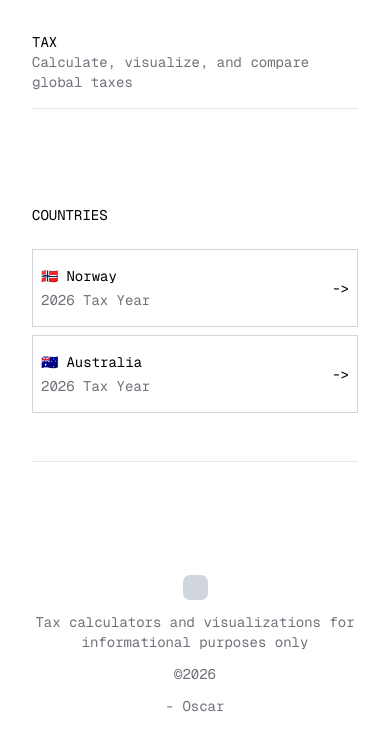
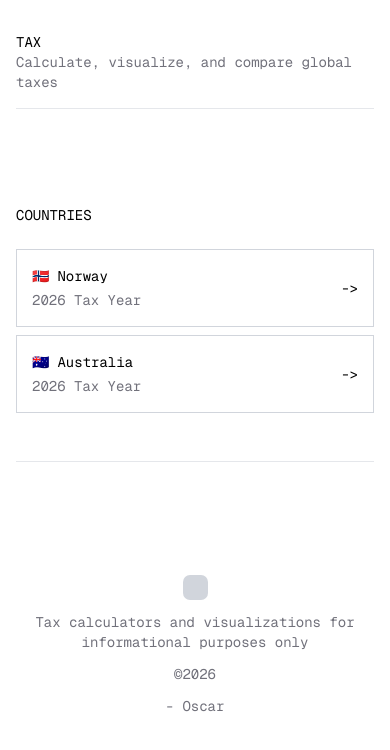
Before and after one commit to oscardobsonbrown/Tax, a Next.js app: page / in a window 390 px wide. Shown: the top 750 px of the page. Built offline with nearby package versions, Linux system fonts and the light colour scheme.

Commit message:
Fix arrow positioning and reduce page padding on mobile
- Remove conflicting gap values, let justify-between handle arrow positioning
- Reduce page horizontal padding: 16px on mobile, 32px on desktop
- Keep button padding at 15px consistent with original design

```diff
--- a/src/app/page.tsx
+++ b/src/app/page.tsx
@@ -30,7 +30,7 @@ export default function Home() {
   };
 
   return (
-    <div className="flex min-h-screen flex-col items-center bg-white p-8 pb-32 font-mono text-sm antialiased">
+    <div className="flex min-h-screen flex-col items-center bg-white px-4 py-8 pb-32 font-mono text-sm antialiased sm:px-8">
       <div className="w-full max-w-[512px] border-b border-gray-200 pb-4">
         <div className="text-black">TAX</div>
         <div className="text-zinc-500">Calculate, visualize, and compare global taxes</div>
@@ -43,7 +43,7 @@ export default function Home() {
             href={getCountryUrl("no")}
             className="no-underline"
           >
-            <div className="flex items-center justify-between border border-gray-300 px-2 py-4 transition-colors hover:border-gray-600 sm:gap-96 sm:px-[15px] sm:gap-[371px]">
+            <div className="flex items-center justify-between border border-gray-300 px-[15px] py-4 transition-colors hover:border-gray-600">
               <div className="flex flex-col gap-1">
                 <div className="flex items-center gap-2">
                   <div className="text-black">🇳🇴</div>
@@ -58,7 +58,7 @@ export default function Home() {
             href={getCountryUrl("au")}
             className="no-underline"
           >
-            <div className="flex items-center justify-between border border-gray-300 px-2 py-4 transition-colors hover:border-gray-600 sm:gap-96 sm:px-[15px] sm:gap-[371px]">
+            <div className="flex items-center justify-between border border-gray-300 px-[15px] py-4 transition-colors hover:border-gray-600">
               <div className="flex flex-col gap-1">
                 <div className="flex items-center gap-2">
                   <div className="text-black">🇦🇺</div>
```
